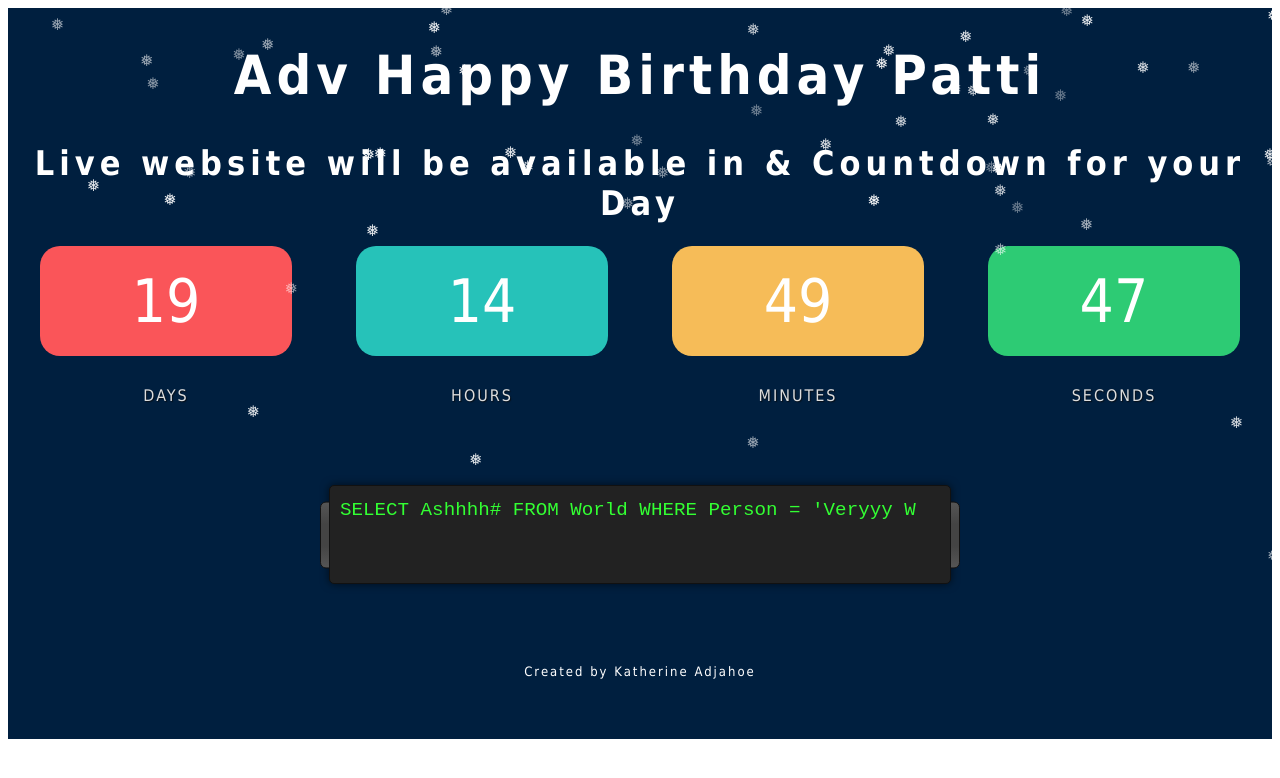
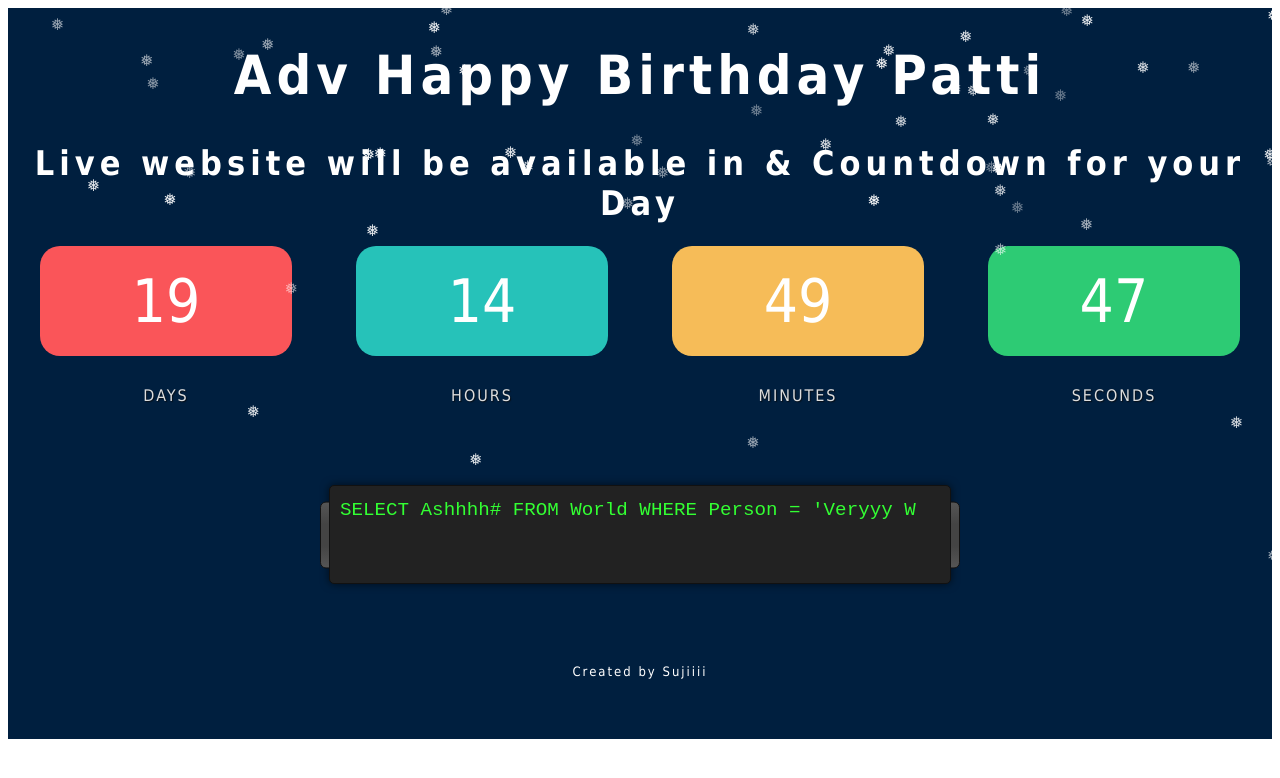
Before and after one commit to myselfSujith/Count, a plain HTML site: page index.html in a window 1280 px wide. Drawn offline with Linux system fonts and the light colour scheme.

Commit message:
Update index.html

```diff
--- a/index.html
+++ b/index.html
@@ -41,7 +41,7 @@
 			<p class="action_caption">Click the button below to enter Live Stream</p>
 			<button class="call_to_action_button" type="button" onclick="liveStream()">Enter Live Stream!</button>
 		</div>
-		<div class="author">Created by Katherine Adjahoe</div>
+		<div class="author">Created by Sujiiii</div>
 	</div>
 	<script src="timer.js"></script>
 </body>
```
